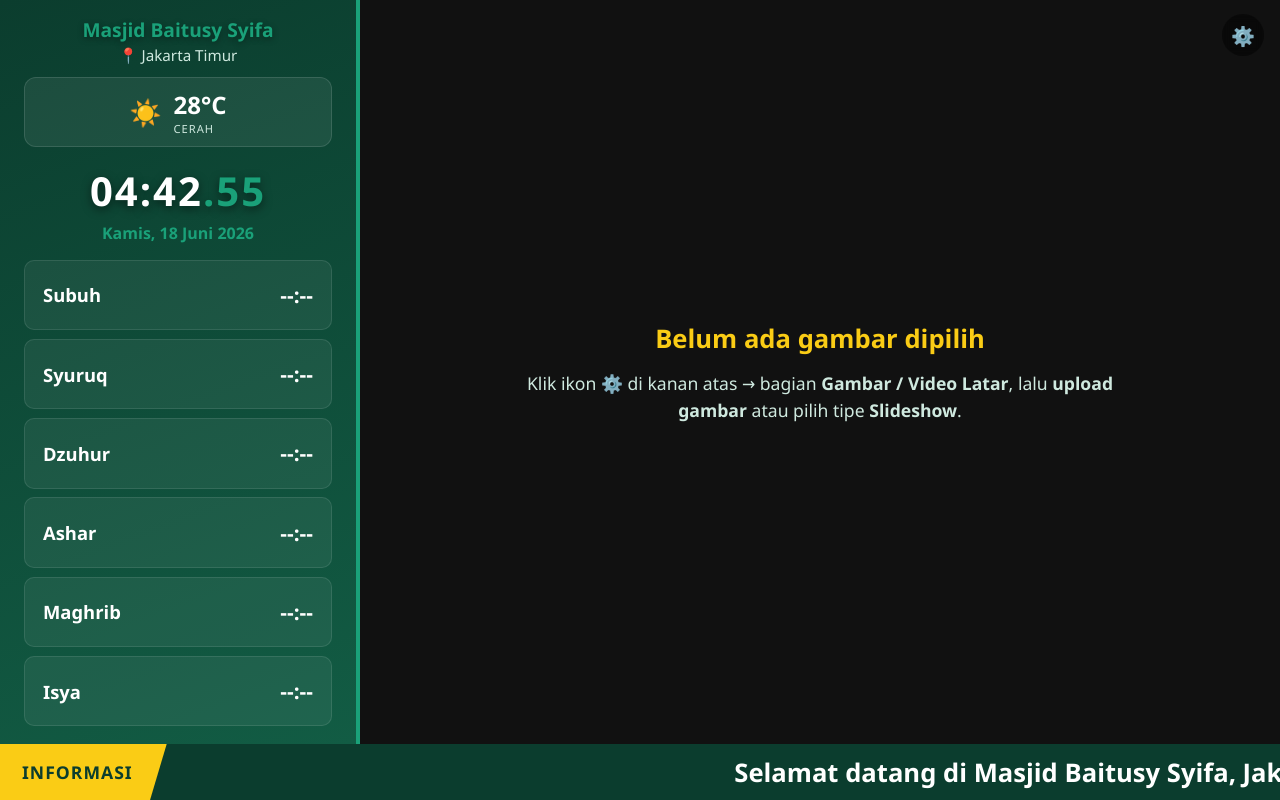
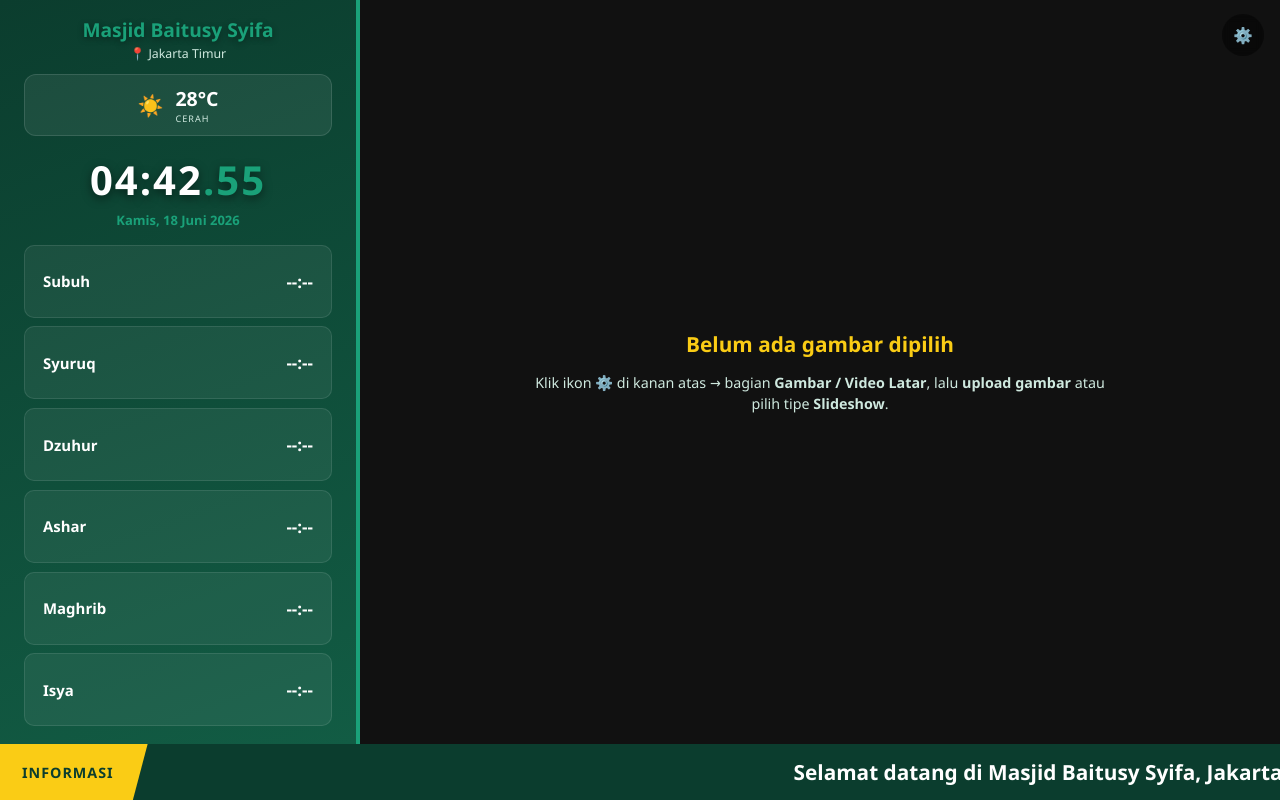
Before and after one commit to Hulekchilli99/FE-Display-RSIJPK, a React (Vite) app: page / in a window 1280 px wide. Built offline with nearby package versions, Linux system fonts and the light colour scheme; no server answers.

Commit message:
layout fhd

```diff
--- a/src/components/organisms/Background/Background.module.css
+++ b/src/components/organisms/Background/Background.module.css
@@ -1,6 +1,8 @@
 .bg {
   grid-row: 1 / 2;
-  background-color: #111;
+  /* Backdrop lembut mengisi area kosong saat poster tampil utuh (contain),
+     senada dengan layout MCU. */
+  background: radial-gradient(ellipse at center, #1a2330 0%, #0b0f14 100%);
   position: relative;
   overflow: hidden;
 }
@@ -17,14 +19,14 @@
   opacity: 1;
 }
 
-/* gambar mengisi penuh area (full, tanpa tepi hitam). Pakai gambar rasio ~3:2
-   (1536x1024) agar potongannya minim. */
+/* Tampilkan gambar/poster utuh tanpa terpotong (QR, nomor rekening, logo harus
+   selalu terlihat penuh). Sisa area diisi backdrop gelap di .bg. */
 .slide img {
   position: absolute;
   inset: 0;
   width: 100%;
   height: 100%;
-  object-fit: cover;
+  object-fit: contain;
   object-position: center;
 }
 
--- a/src/index.css
+++ b/src/index.css
@@ -4,6 +4,13 @@
   --green-3: #1aa179;
   --accent: #22c55e;
   --sans: 'Segoe UI', Tahoma, sans-serif;
+}
+
+/* Root font-size ikut tinggi layar (basis 1080p = 16px). Semua ukuran rem
+   otomatis menyesuaikan proporsional di TV 1080p maupun 4K, jadi teks tidak
+   mengecil di resolusi tinggi. Dibatasi 13-30px agar aman di window kecil. */
+:root {
+  font-size: clamp(13px, 1.481vh, 30px);
 }
 
 * {
```
